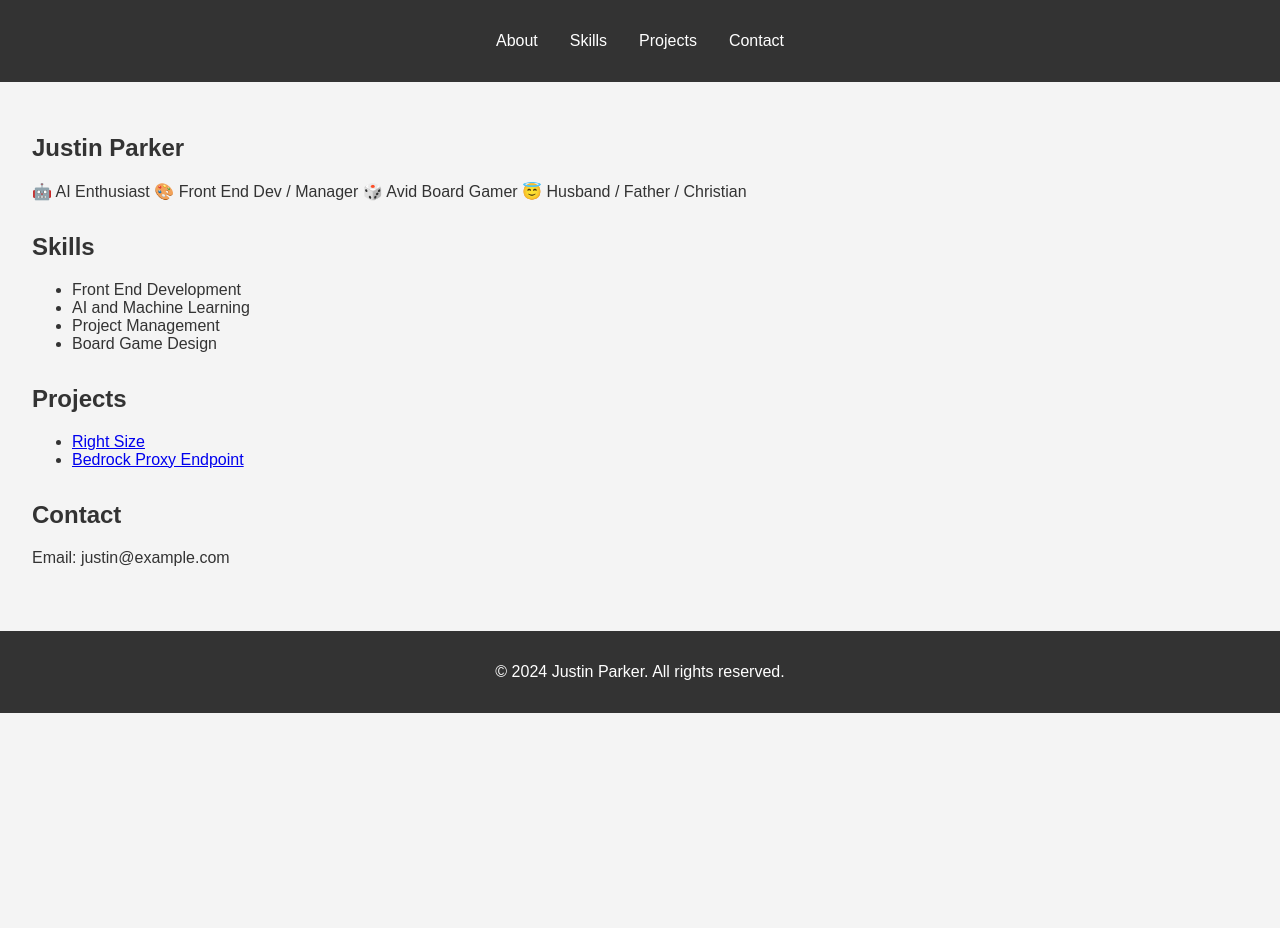
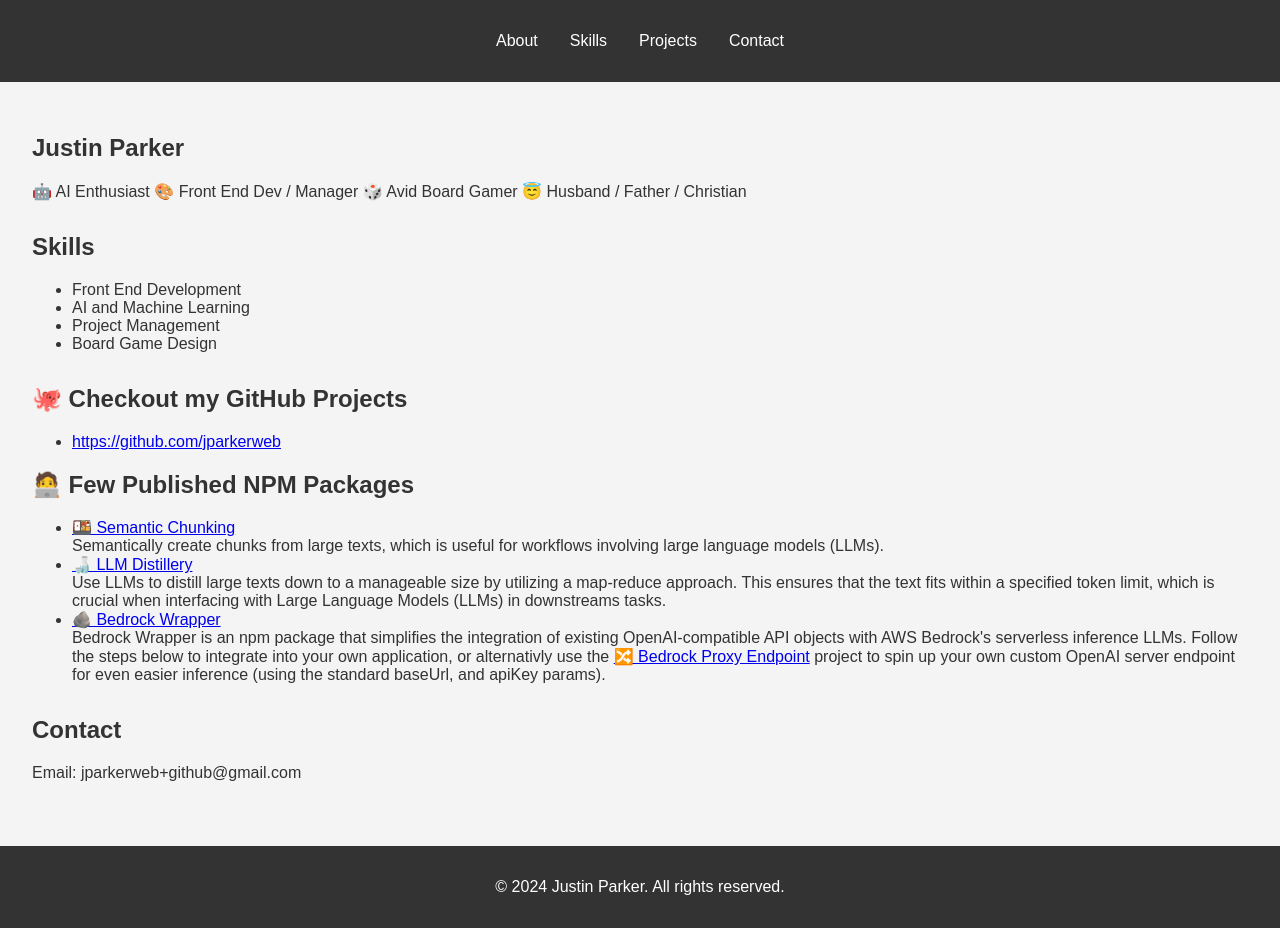
Before and after one commit to jparkerweb/jparkerweb, a plain HTML site: page index.html in a window 1280 px wide. Before the commit the page ends 800 px from the top, so only its background shows below. Drawn offline with Linux system fonts and the light colour scheme.

Commit message:
update site

```diff
--- a/index.html
+++ b/index.html
@@ -32,15 +32,30 @@
             </ul>
         </section>
         <section id="projects">
-            <h2>Projects</h2>
+            <h2>🐙 Checkout my GitHub Projects</h2>
             <ul>
-                <li><a href="https://github.com/jparkerweb/right-size">Right Size</a></li>
-                <li><a href="https://github.com/jparkerweb/bedrock-proxy">Bedrock Proxy Endpoint</a></li>
+                <li><a href="https://github.com/jparkerweb" target="_blank">https://github.com/jparkerweb</a></li>
+            </ul>
+
+            <h2>🧑‍💻 Few Published NPM Packages</h2>
+            <ul>
+                <li>
+                    <a href="https://www.npmjs.com/package/semantic-chunking" target="_blank">🍱 Semantic Chunking</a><br>
+                    Semantically create chunks from large texts, which is useful for workflows involving large language models (LLMs).
+                </li>
+                <li>
+                    <a href="https://www.npmjs.com/package/llm-distillery" target="_blank">🍶 LLM Distillery</a><br>
+                    Use LLMs to distill large texts down to a manageable size by utilizing a map-reduce approach. This ensures that the text fits within a specified token limit, which is crucial when interfacing with Large Language Models (LLMs) in downstreams tasks.
+                </li>
+                <li>
+                    <a href="https://www.npmjs.com/package/bedrock-wrapper" target="_blank">🪨 Bedrock Wrapper</a><br>
+                    Bedrock Wrapper is an npm package that simplifies the integration of existing OpenAI-compatible API objects with AWS Bedrock's serverless inference LLMs. Follow the steps below to integrate into your own application, or alternativly use the <a href="https://github.com/jparkerweb/bedrock-proxy-endpoint" target="_blank">🔀 Bedrock Proxy Endpoint</a> project to spin up your own custom OpenAI server endpoint for even easier inference (using the standard baseUrl, and apiKey params).
+                </li>
             </ul>
         </section>
         <section id="contact">
             <h2>Contact</h2>
-            <p>Email: justin@example.com</p>
+            <p>Email: jparkerweb+github@gmail.com</p>
         </section>
     </main>
     <footer>
```
